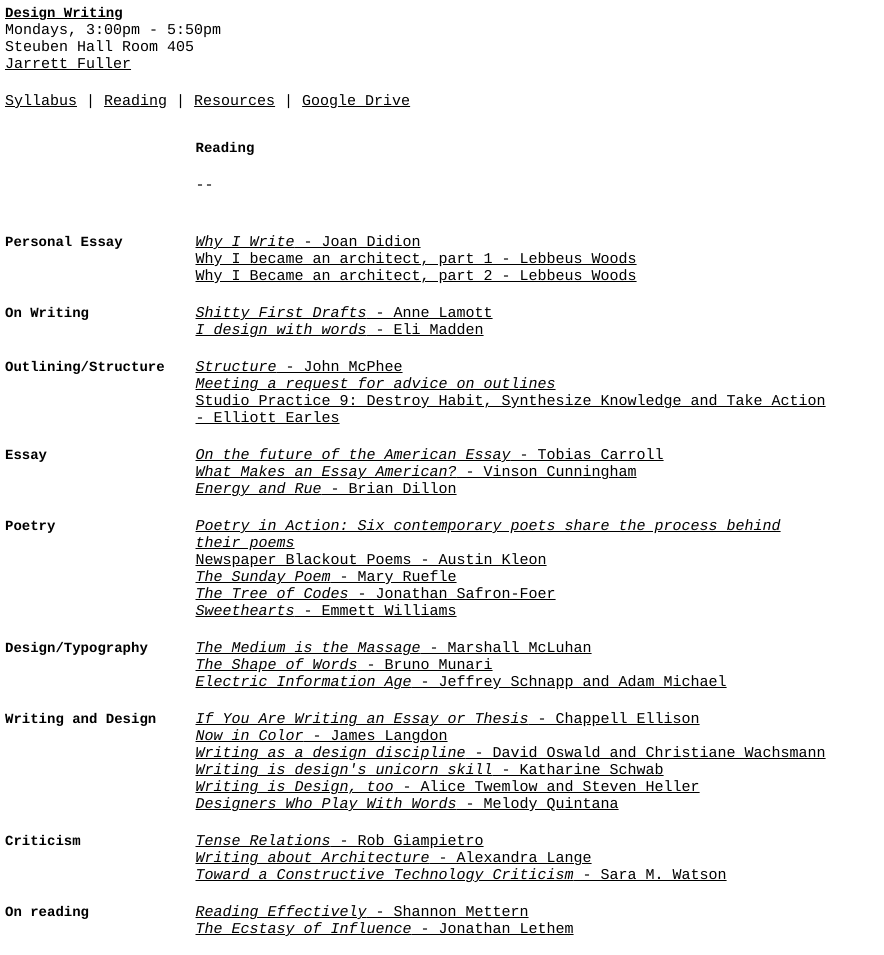
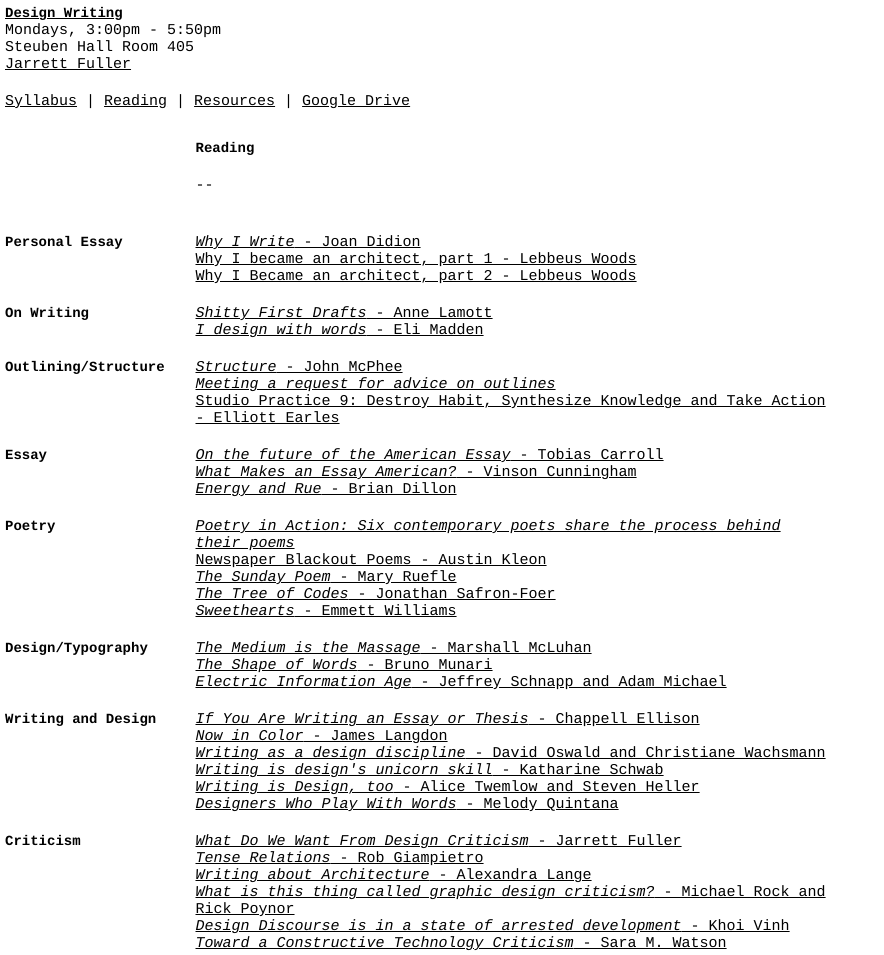
Before and after one commit to jarrettfuller/design-writing, a plain HTML site: page reading.html in a window 1280 px wide. Shown: the top 955 px of the page, without its empty margins (0-884 px from the left). Drawn offline with Linux system fonts and the light colour scheme.

Commit message:
added criticism essays

```diff
--- a/reading.html
+++ b/reading.html
@@ -96,8 +96,11 @@
                 <div class="syllabus">
                 <h3>Criticism</h3>
                     <div class="class">
+                        <p><a href="http://jarrettfuller.com/projects/designcrit"><i>What Do We Want From Design Criticism</i> - Jarrett Fuller</a></p>
                         <p><a href="https://www.linedandunlined.com/archive/tense-relations"><i>Tense Relations</i> - Rob Giampietro</a></p>
                         <p><a href="https://www.amazon.com/Writing-About-Architecture-Mastering-Buildings/dp/1616890533/ref=sr_1_1?ie=UTF8&qid=1505078031&sr=8-1&keywords=alexandra+lange"><i>Writing about Architecture</i> - Alexandra Lange</a></p>
+                        <p><a href="https://2x4.org/ideas/7/what-is-this-thing-called-graphic-design-criticism/"><i>What is this thing called graphic design criticism?</i> - Michael Rock and Rick Poynor</a></p>
+                        <p><a href="https://www.fastcodesign.com/90155005/design-discourse-is-in-a-state-of-arrested-development"><i>Design Discourse is in a state of arrested development</i> - Khoi Vinh</a></p>
                         <p><a href="https://www.cjr.org/tow_center_reports/constructive_technology_criticism.php"><i>Toward a Constructive Technology Criticism</i> - Sara M. Watson</a></p>
                     </div>
             </div>
```
